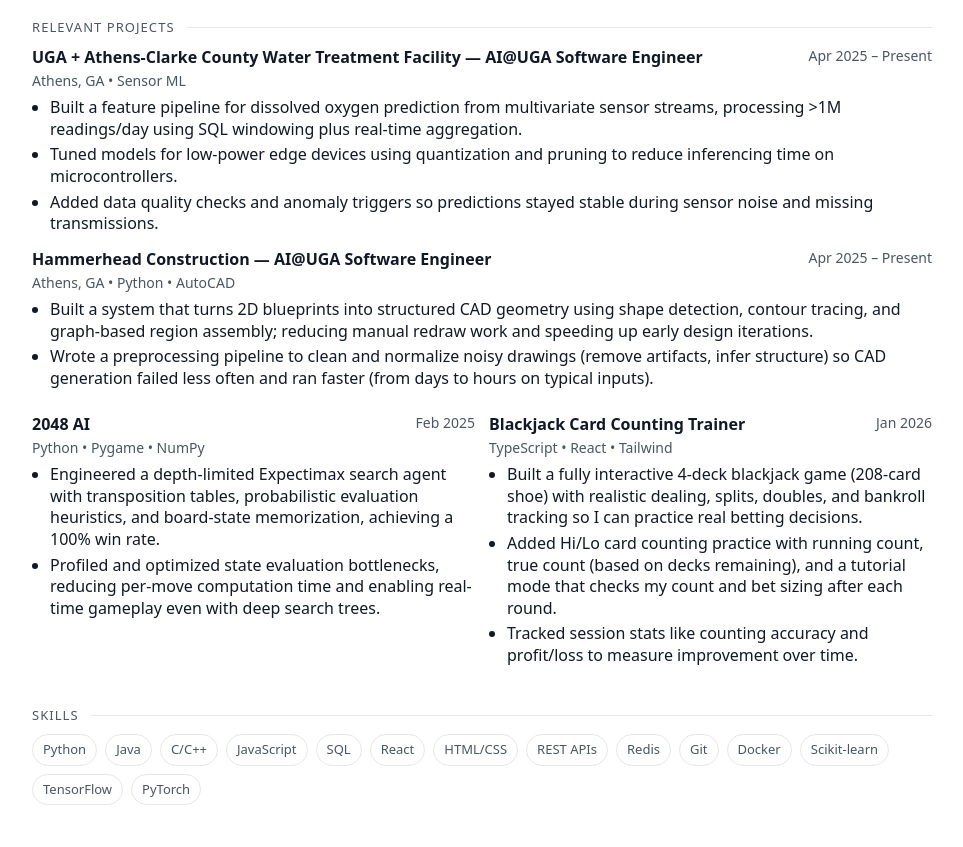
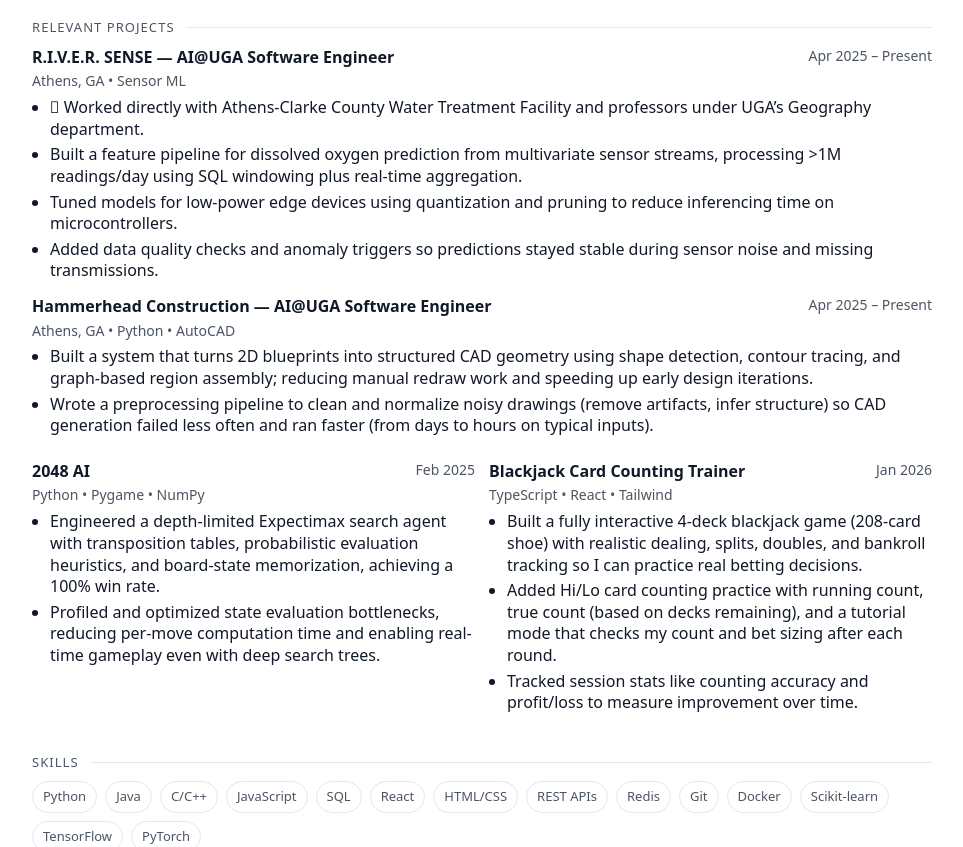
Before and after one commit to anishbanda/AnishBandaResume, a plain HTML site: page index.html in a window 1280 px wide. Shown: the part 1160-2007 px from the top of the page, without its empty margins (158-1121 px from the left). Drawn offline with Linux system fonts and the light colour scheme.

Commit message:
Updated Resume and Website 06/24

```diff
--- a/index.html
+++ b/index.html
@@ -157,11 +157,12 @@
 
       <div class="item">
         <div class="item-head">
-          <div class="left">UGA + Athens-Clarke County Water Treatment Facility — AI@UGA Software Engineer</div>
+          <div class="left">R.I.V.E.R. SENSE — AI@UGA Software Engineer</div>
           <div class="right">Apr 2025 – Present</div>
         </div>
         <div class="item-sub">Athens, GA • Sensor ML</div>
         <ul>
+          <li>	Worked directly with Athens-Clarke County Water Treatment Facility and professors under UGA’s Geography department.</li>
           <li>Built a feature pipeline for dissolved oxygen prediction from multivariate sensor streams, processing &gt;1M readings/day using SQL windowing plus real-time aggregation.</li>
           <li>Tuned models for low-power edge devices using quantization and pruning to reduce inferencing time on microcontrollers.</li>
           <li>Added data quality checks and anomaly triggers so predictions stayed stable during sensor noise and missing transmissions.</li>
```
Also changed, not shown: 1 other file.
